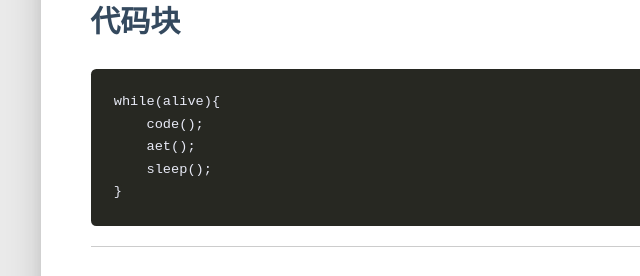
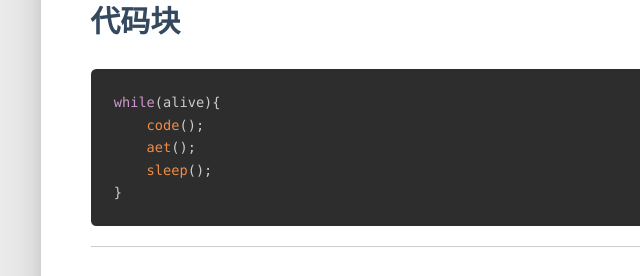
Before and after one commit to JIAJIAJIAJIAJAI/JIAJIAJIAJIAJAI.github.io, a plain HTML site: page 2018/10/25/markdowm语法/index.html in a window 1280 px wide. Shown: the part 2939-3215 px from the top of the page, 34-674 px from the left. Drawn offline with Linux system fonts and the light colour scheme; files whose address does not match are found by name.

Commit message:
Site updated: 2018-10-26 15:42:47

```diff
--- a/2018/10/25/markdowm语法/index.html
+++ b/2018/10/25/markdowm语法/index.html
@@ -402,11 +402,11 @@
 </tr>
 </tbody>
 </table>
-<h1 id="代码块"><a href="#代码块" class="headerlink" title="代码块"></a>代码块</h1><pre><code class="javascript">while(alive){
-    code();
-    aet();
-    sleep();
-}
+<h1 id="代码块"><a href="#代码块" class="headerlink" title="代码块"></a>代码块</h1><pre class=" language-javascript"><code class="language-javascript"><span class="token keyword">while</span><span class="token punctuation">(</span>alive<span class="token punctuation">)</span><span class="token punctuation">{</span>
+    <span class="token function">code</span><span class="token punctuation">(</span><span class="token punctuation">)</span><span class="token punctuation">;</span>
+    <span class="token function">aet</span><span class="token punctuation">(</span><span class="token punctuation">)</span><span class="token punctuation">;</span>
+    <span class="token function">sleep</span><span class="token punctuation">(</span><span class="token punctuation">)</span><span class="token punctuation">;</span>
+<span class="token punctuation">}</span>
 </code></pre>
 
             </div>
```
Also changed, not shown: search.xml (+1 -1 lines), 1 other file.
